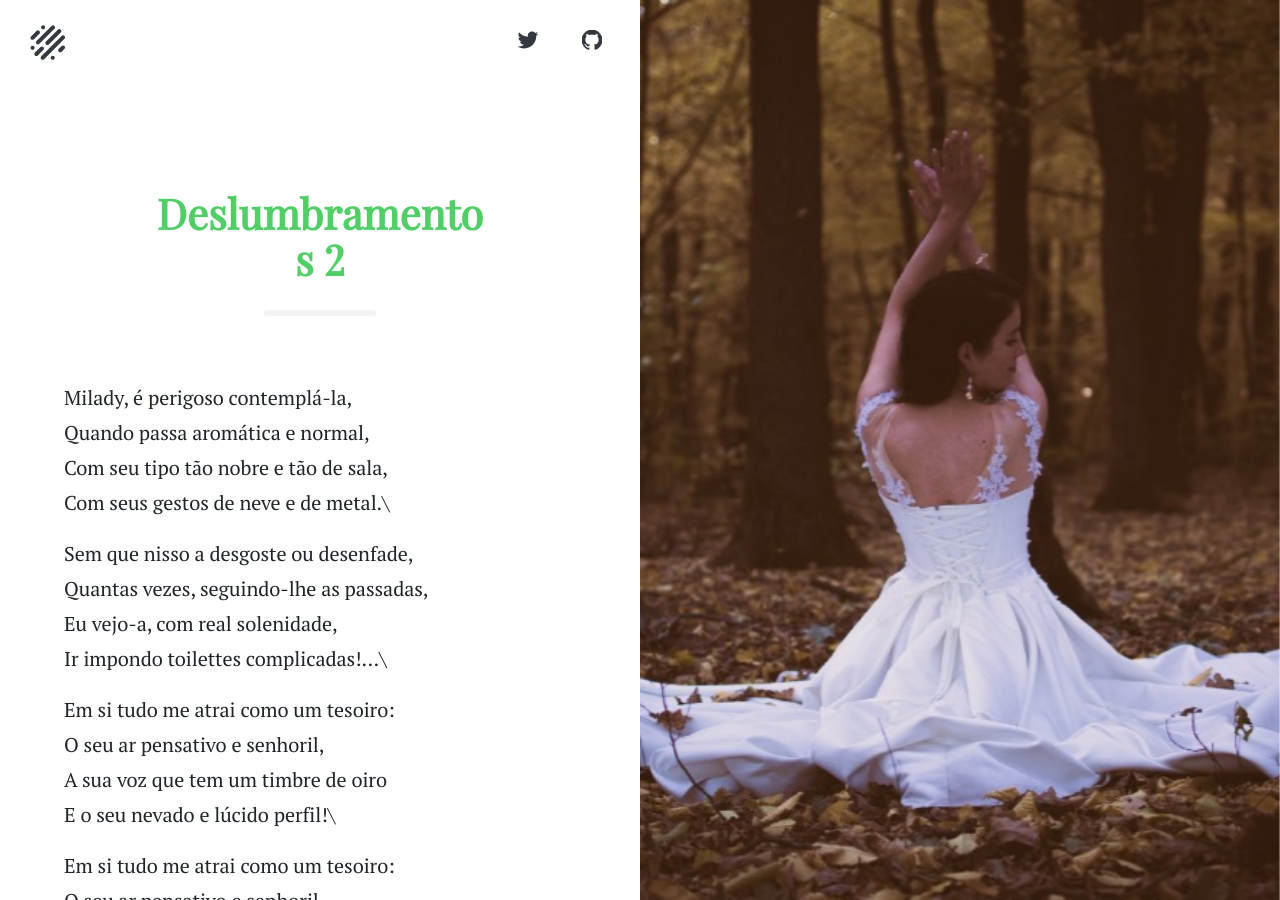
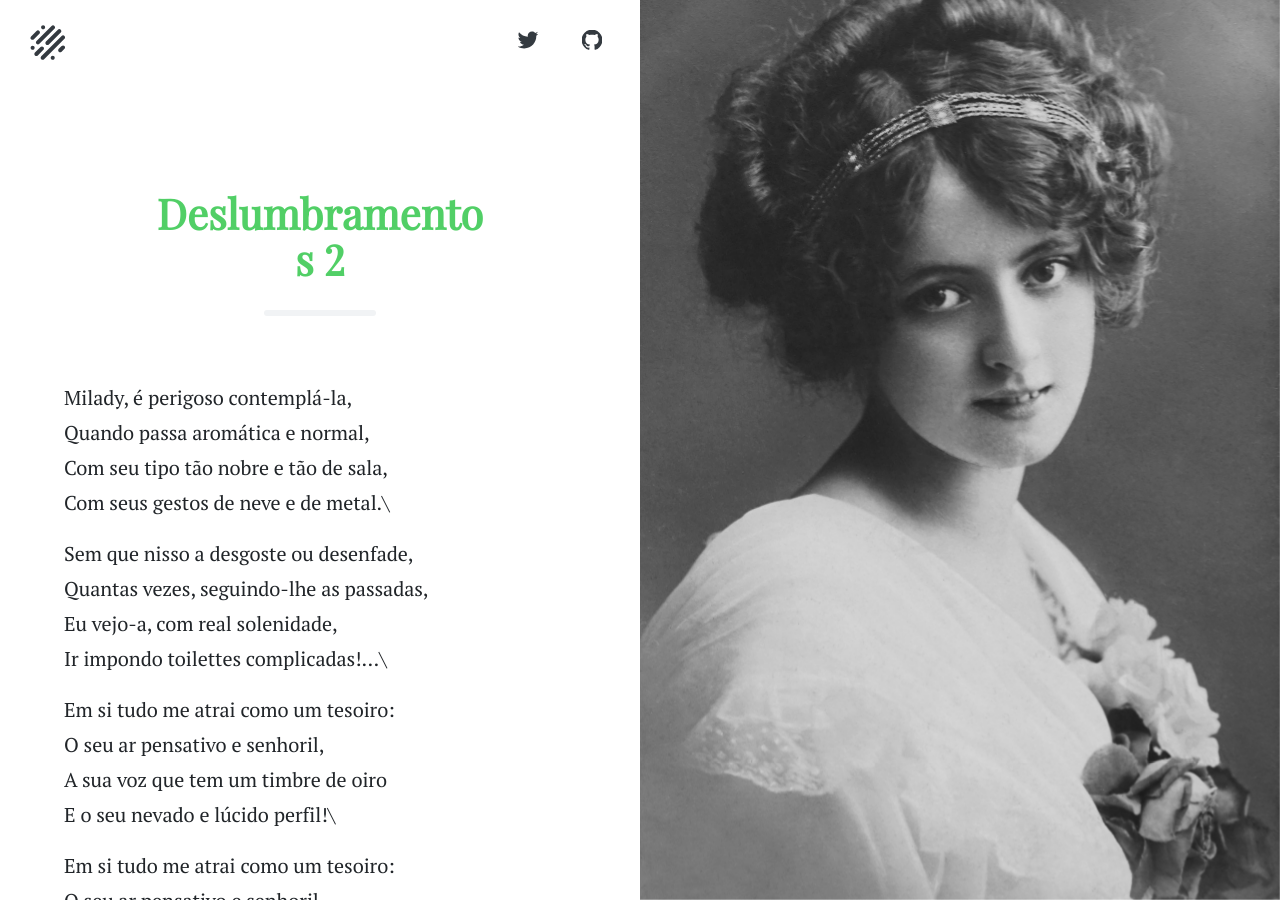
Before and after one commit to nunogand/primavera, a Jekyll site: the page built from _posts/2020-08-01-Milady.md, in a window 1280 px wide and 900 px high. Built offline with Jekyll 4.4.1, drawn with Linux system fonts in a browser that asks for light colours.

Commit message:
Update post.html

```diff
--- a/_layouts/post.html
+++ b/_layouts/post.html
@@ -10,7 +10,7 @@ layout: default
     <div class="post-header ctnr-golden">
       <h1 class="post-title">{{ page.title }}</h1>
     </div>
-	<img class="post-image" style="z-index: {{ lengthID | minus: forloop.index }}" src="{{ site.baseurl }}{{ site.assets }}{{ site.images }}/posts/{{page.image}}.jpeg" srcset="{{ site.baseurl }}{{ site.assets }}{{ site.images }}/posts/{{page.image}}.jpeg 1000w, {{ site.baseurl }}{{ site.assets }}{{ site.images }}/posts/{{page.image}}-large.jpeg 2000w, {{ site.baseurl }}{{ site.assets }}{{ site.images }}/posts/{{page.image}}-small.jpeg 500w" sizes="(min-width: 768px) 50vw, 100vw">
+	<img class="post-image" style="z-index: {{ lengthID | minus: forloop.index }}" src="{{ site.baseurl }}{{ site.assets }}{{ site.images }}/posts/{{page.image}}.jpg" srcset="{{ site.baseurl }}{{ site.assets }}{{ site.images }}/posts/{{page.image}}.jpg 1000w, {{ site.baseurl }}{{ site.assets }}{{ site.images }}/posts/{{page.image}}-large.jpg 2000w, {{ site.baseurl }}{{ site.assets }}{{ site.images }}/posts/{{page.image}}-small.jpg 500w" sizes="(min-width: 768px) 50vw, 100vw">
 	<div class="ctnr-wide">
 
       {{ content }}
```
